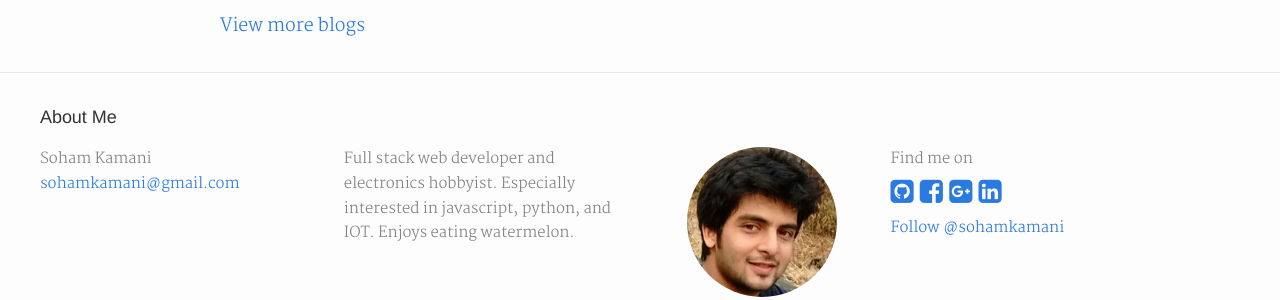
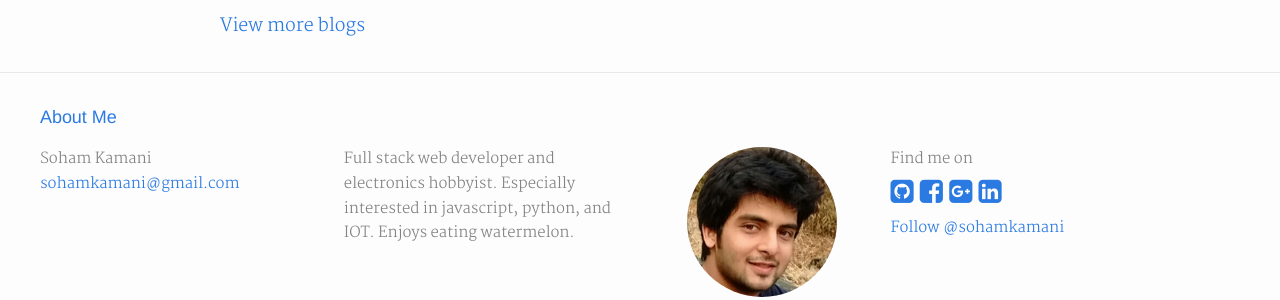
Before and after one commit to sohamkamani/sohamkamani.github.io, a Jekyll site: the page built from _posts/2016-09-11-we-should-use-emojis-more.md, in a window 1280 px wide. Shown: the part 2126-2426 px from the top of the page. Built offline with Jekyll 4.4.1, drawn with Linux system fonts in a browser that asks for light colours; nearby versions of some CDN libraries; comment, search, counter and statistics services are not loaded.

Commit message:
removed oops in dom and added about me

```diff
--- a/_includes/footer.html
+++ b/_includes/footer.html
@@ -2,7 +2,7 @@
 
   <div class="site-footer__wrapper">
 
-    <h2 class="footer-heading">About Me</h2>
+    <h2 class="footer-heading"><a href="/me">About Me</a></h2>
 
     <div class="footer-col-wrapper">
       <div class="footer-col  footer-col-1">
```
Also changed, not shown: _posts/__2016-05-06-using-oops-in-browser.md (renamed from _posts/2016-05-06-using-oops-in-browser.md).
